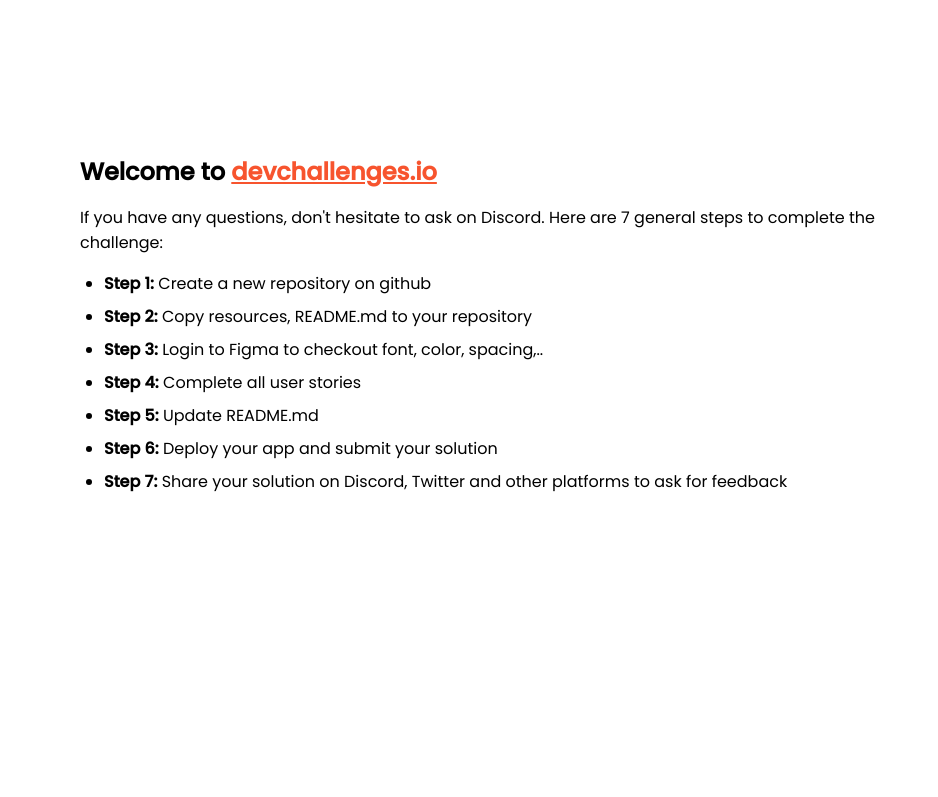
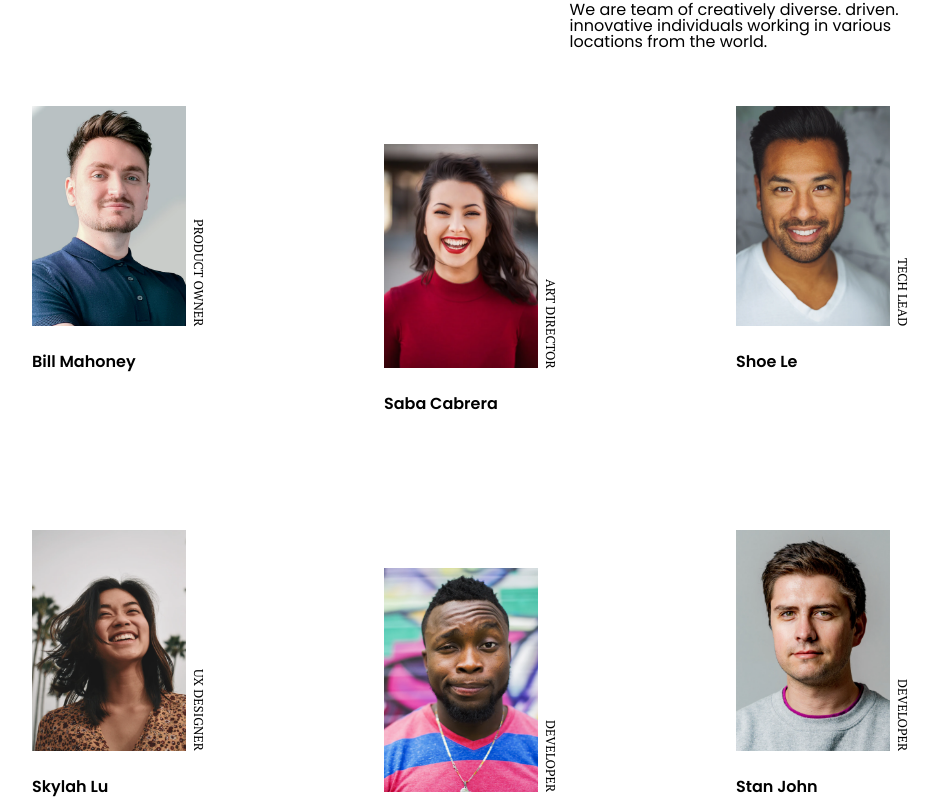
Before and after one commit to rizkyardiansah/my-team-page, a plain HTML site: page index.html in a window 1280 px wide. Shown: the part 86-883 px from the top of the page, without its empty margins (160-1098 px from the left). Before the commit the page ends 800 px from the top, so only its background shows below. Drawn offline with Linux system fonts and the light colour scheme.

Commit message:
finishing the code

```diff
--- a/index.html
+++ b/index.html
@@ -10,86 +10,55 @@
 
     <link rel="icon" href="devchallenges.png" />
 
-    <link
-      rel="shortcut icon"
-      type="image/x-icon"
-      href="https://devchallenges.io/"
-    />
+    <title>My Team Page</title>
 
-    <link
-      href="https://fonts.googleapis.com/css2?family=Poppins:wght@400;500&display=swap"
-      rel="stylesheet"
-    />
+    <link rel="stylesheet" href="style.css">
 
-    <title>Devchallenges</title>
-
-    <style>
-      body {
-        font-family: "Poppins", sans-serif;
-      }
-
-      ul {
-        padding-left: 24px;
-      }
-
-      li {
-        margin-bottom: 8px;
-      }
-
-      .welcome {
-        max-width: 800px;
-        margin: 0 auto;
-      }
-
-      .welcome-text {
-        margin-top: 30vh;
-        font-weight: 500;
-      }
-
-      .welcome-text p {
-        font-size: 1rem;
-        font-weight: 400;
-      }
-
-      .welcome-text h1 {
-        font-size: 1.5rem;
-      }
-
-      .welcome-text a {
-        color: #f7542e;
-      }
-    </style>
   </head>
   <body>
-    <div class="welcome">
-      <div class="welcome-text">
-        <h1>
-          Welcome to
-          <a href="https://devchallenges.io/" target="_blank"
-            >devchallenges.io</a
-          >
-        </h1>
-
-        <p>
-          If you have any questions, don't hesitate to ask on Discord. Here are
-          7 general steps to complete the challenge:
-        </p>
+    <div class="container">
+      <div class="header">
+        <div class="title">
+          <h1>The creative crew</h1>
+        </div>
+        <div class="desc">
+          <h2>WHO WE ARE</h2>
+          <p>We are team of creatively diverse. driven. innovative individuals working in various locations from the world.</p>
+        </div>
       </div>
 
-      <ul>
-        <li><b>Step 1:</b> Create a new repository on github</li>
-        <li><b>Step 2:</b> Copy resources, README.md to your repository</li>
-        <li>
-          <b>Step 3:</b> Login to Figma to checkout font, color, spacing,..
-        </li>
-        <li><b>Step 4:</b> Complete all user stories</li>
-        <li><b>Step 5:</b> Update README.md</li>
-        <li><b>Step 6:</b> Deploy your app and submit your solution</li>
-        <li>
-          <b>Step 7:</b> Share your solution on Discord, Twitter and other
-          platforms to ask for feedback
-        </li>
-      </ul>
+      <div class="content">
+        <div class="card card-1">
+          <img src="photo1.png" alt="Bill Mahoney">
+          <span>PRODUCT OWNER</span>
+          <h3>Bill Mahoney</h3>
+        </div>
+        <div class="card card-2">
+          <img src="photo2.png" alt="Saba Cabrera">
+          <span>ART DIRECTOR</span>
+          <h3>Saba Cabrera</h3>
+        </div>
+        <div class="card card-3">
+          <img src="photo3.png" alt="Shoe Le">
+          <span>TECH LEAD</span>
+          <h3>Shoe Le</h3>
+        </div>
+        <div class="card card-4">
+          <img src="photo4.png" alt="Skylah Lu">
+          <span>UX DESIGNER</span>
+          <h3>Skylah Lu</h3>
+        </div>
+        <div class="card card-5">
+          <img src="photo5.png" alt="Griff Richards">
+          <span>DEVELOPER</span>
+          <h3>Griff Richards</h3>
+        </div>
+        <div class="card card-6">
+          <img src="photo6.png" alt="Stan John">
+          <span>DEVELOPER</span>
+          <h3>Stan John</h3>
+        </div>
+      </div>
     </div>
   </body>
 </html>
--- /dev/null
+++ b/style.css
@@ -0,0 +1,157 @@
+@import url("https://fonts.googleapis.com/css2?family=PT+Serif:wght@400;700&family=Poppins:wght@400;600&display=swap");
+
+body {
+  margin: 0;
+  padding: 0;
+}
+
+.container {
+  width: 70vw;
+  display: flex;
+  flex-direction: column;
+  margin: 5vh auto;
+}
+
+.header {
+  flex-basis: 1;
+  display: flex;
+  justify-content: space-between;
+}
+
+.title,
+.desc {
+  width: 40%;
+}
+
+.title h1 {
+  margin: 0;
+  font-family: "PT Serif", serif;
+  font-weight: 700;
+  font-size: 2rem;
+  line-height: 2rem;
+}
+
+.desc h2 {
+  margin: 0;
+  font-family: "Poppins", sans-serif;
+  font-weight: 600;
+  font-size: 1rem;
+  line-height: 2rem;
+}
+
+.desc p {
+  font-family: "Poppins", sans-serif;
+  font-weight: 400;
+  font-size: 1rem;
+  line-height: 1rem;
+}
+
+.content {
+  margin-top: 5vh;
+  flex-basis: 4;
+  display: grid;
+  grid-template-columns: auto auto auto;
+  grid-template-rows: 45vh 45vh;
+  row-gap: 8vh;
+  justify-content: space-between;
+}
+
+.card {
+  width: 15vw;
+}
+
+.card img {
+  display: inline;
+  width: 80%;
+  height: 100%;
+}
+
+.card h3 {
+  font-family: "Poppins", sans-serif;
+  font-weight: 600;
+  font-size: 1rem;
+  line-height: 2rem;
+}
+
+.card span {
+  font-family: "PT Serif", serif;
+  font-weight: 400;
+  font-size: 0.8rem;
+  line-height: 1rem;
+  writing-mode: vertical-rl;
+}
+
+.card-1,
+.card-3,
+.card-4,
+.card-6 {
+  align-self: start;
+}
+
+.card-2,
+.card-5 {
+  align-self: baseline;
+  margin-top: 20%;
+}
+
+@media screen and (max-width: 900px) {
+  .container {
+    width: 90vw;
+  }
+
+  .title,
+  .desc {
+    width: 100%;
+    margin-top: 5vh;
+  }
+
+  .header {
+    flex-direction: column;
+  }
+
+  .title h1 {
+    font-size: 2.8rem;
+  }
+
+  .desc h2 {
+    font-size: 1.5rem;
+  }
+
+  .desc p {
+    font-size: 1.3rem;
+  }
+
+  .content {
+    grid-template-columns: auto auto;
+    grid-template-rows: 50vh 50vh 50vh;
+    row-gap: 5vh;
+  }
+
+  .card {
+    width: 30vh;
+  }
+
+  .card img {
+    width: 87%;
+  }
+
+  .card span {
+    font-size: 1.1rem;
+  }
+
+  .card h3 {
+    font-size: 1.3rem;
+  }
+
+  .card-1,
+  .card-3,
+  .card-5 {
+    margin-top: 0;
+  }
+
+  .card-2,
+  .card-4,
+  .card-6 {
+    margin-top: 8vh;
+  }
+}
```
